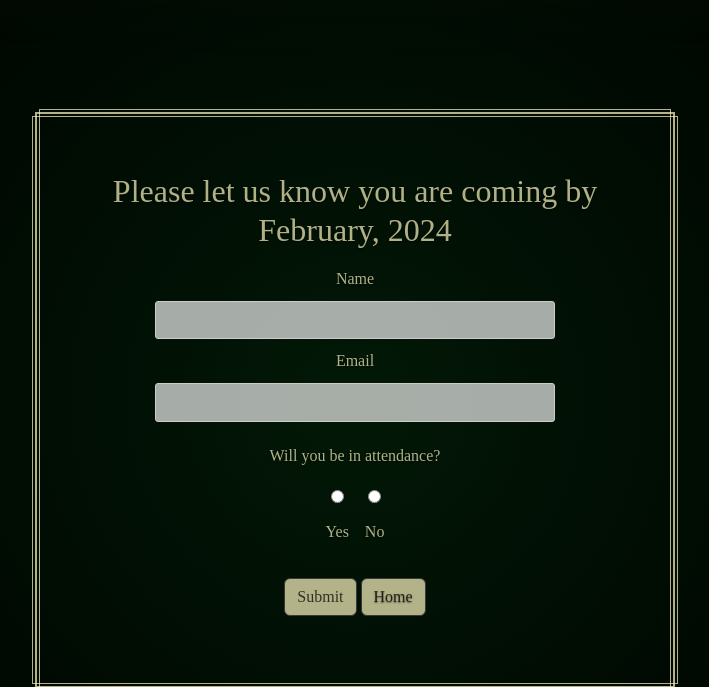
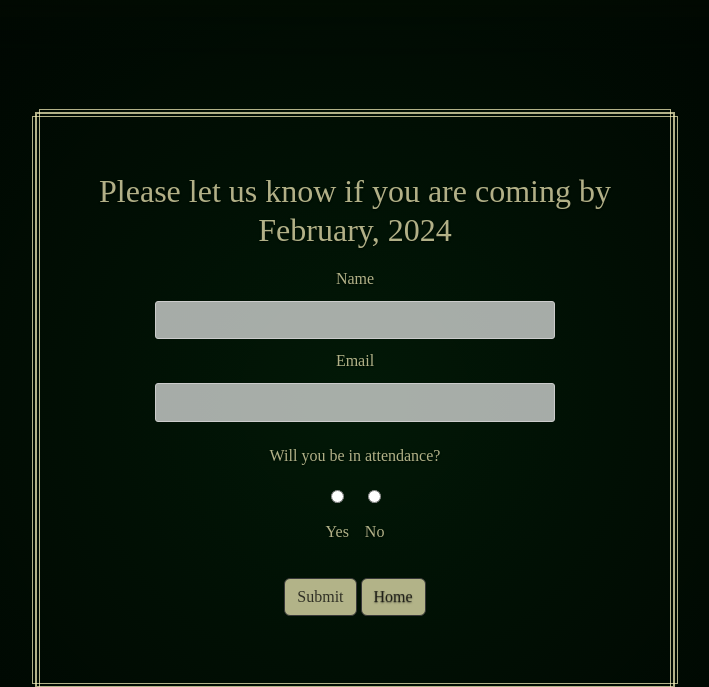
Before and after one commit to smbirch/weddingsite, a Flask app: page /rsvp in a window 1280 px wide. Shown: the top 687 px of the page, without its empty margins (285-994 px from the left). Run offline with Flask 2, Linux system fonts and the light colour scheme; some web fonts are replaced.

Commit message:
Updating grammar

```diff
--- a/templates/rsvp.html
+++ b/templates/rsvp.html
@@ -3,7 +3,7 @@
 {% block body %}
 <div class="fade-in-text">
   <div class="toptext">
-  <h2 class="cover-heading">Please let us know you are coming by February, 2024</h2>
+  <h2 class="cover-heading">Please let us know if you are coming by February, 2024</h2>
 </div>
 
   {% if success %}
```
